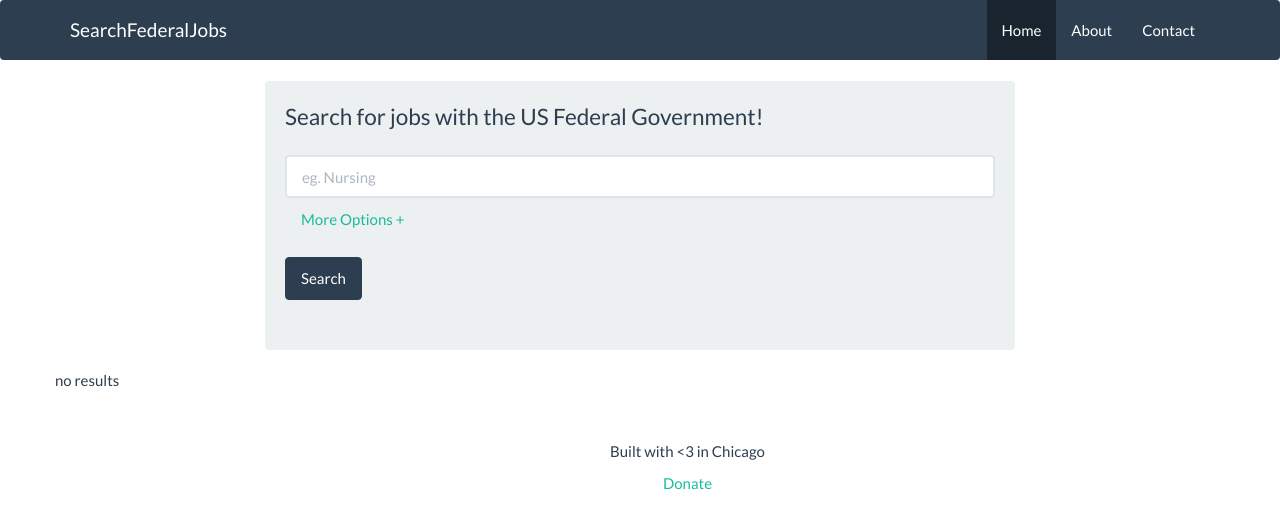
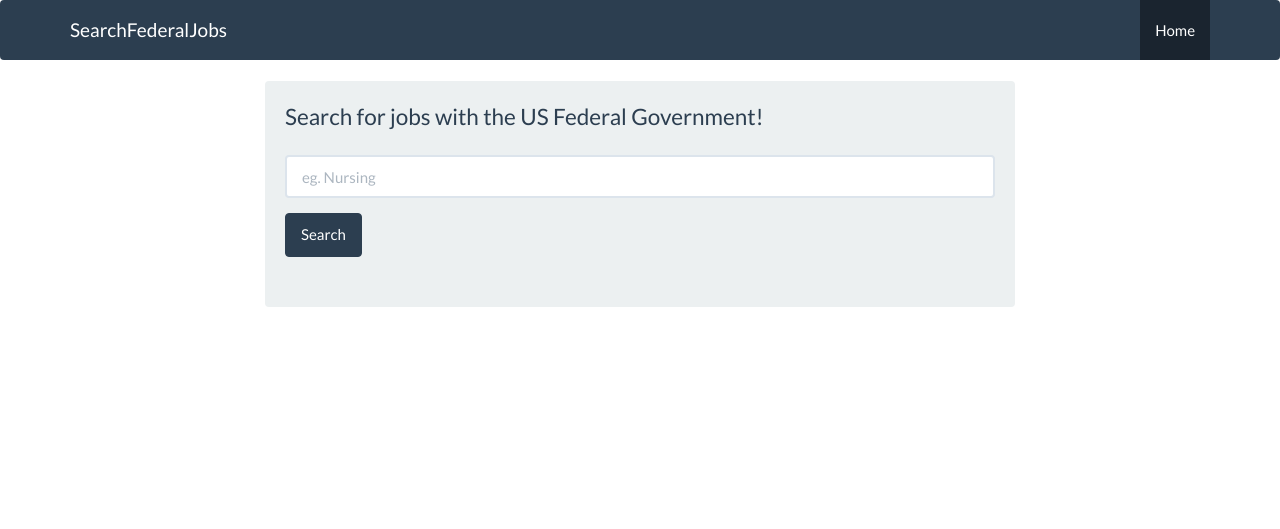
Before and after one commit to mkaziz/search-federal-jobs, a Django app: page / in a window 1280 px wide. Shown: the top 529 px of the page. Run offline with Django 3.2, Linux system fonts and the light colour scheme.

Commit message:
Refactoring

```diff
--- a/jobsapp/templates/base.html
+++ b/jobsapp/templates/base.html
@@ -27,9 +27,7 @@
         </div>
         <div class="navbar-collapse collapse" id="navbar-main">
           <ul class="nav navbar-nav navbar-right">
-            <li class="active"><a href="#">Home</a></li>
-            <li><a href="#about">About</a></li>
-            <li><a href="#contact">Contact</a></li>
+            <li class="active"><a href="/">Home</a></li>
           </ul>
 
         </div>
--- a/jobsapp/templates/index.html
+++ b/jobsapp/templates/index.html
@@ -12,15 +12,4 @@
 
 {% include "jobsearch.html" %}
 
-{% include "searchresults.html" %}
-
-
-
-<div class="container">
-  <div id="footer" class="col-xs-3 col-xs-offset-5">
-      <p>Built with &lt3 in Chicago</p>
-      <p><a href="#">Donate</a></p>
-  </div>
-</div>
-
 {% endblock%}
--- a/jobsapp/templates/jobsearch.html
+++ b/jobsapp/templates/jobsearch.html
@@ -10,7 +10,7 @@
 
                     <div class="col-lg-12">
                       <input type="text" class="form-control" id="inputQuery" name="query" placeholder="eg. Nursing" value="{{query}}" />
-                      <a class="btn btn-link">More Options +</a>
+                      <!--<a class="btn btn-link">More Options +</a>-->
                     </div>
                   </div>
                   <div class="form-group">
--- a/jobsapp/templates/searchresults.html
+++ b/jobsapp/templates/searchresults.html
@@ -1,7 +1,7 @@
 {% load humanize %}
 
 <div class="container">
-
+    <h2>Top results:</h2>
     {% for job in data %}
       <div class="row searchresult">
         <h3><a href="{{job.url}}" target="_blank">{{job.position_title}}</a></h3>
@@ -26,7 +26,9 @@
 
     {% empty %}
     <div class="row">
-        no results
+        <div class="col-xs-12">
+            <span class="label label-danger">No results returned</span>
+        </div>
     </div>
     {% endfor %}
 
--- a/jobsapp/views.py
+++ b/jobsapp/views.py
@@ -23,4 +23,4 @@ def search(request):
     response_data = job_response.json()
 
     #return createJSONResponse(job_response.json())
-    return render(request, "index.html", { "data": job_response.json(), "query": query })
+    return render(request, "search.html", { "data": job_response.json(), "query": query })
```
